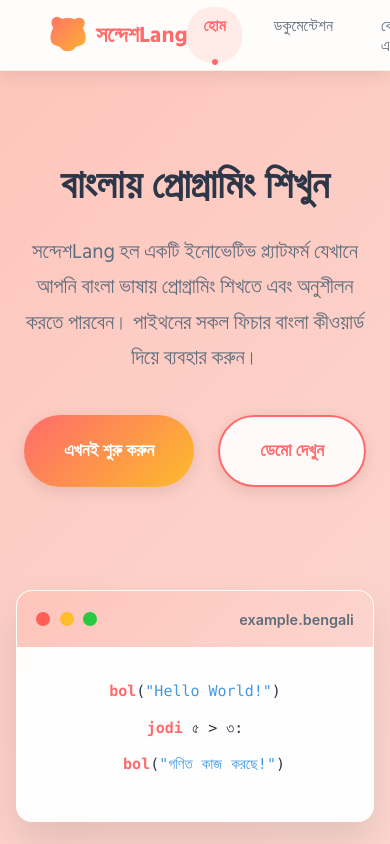
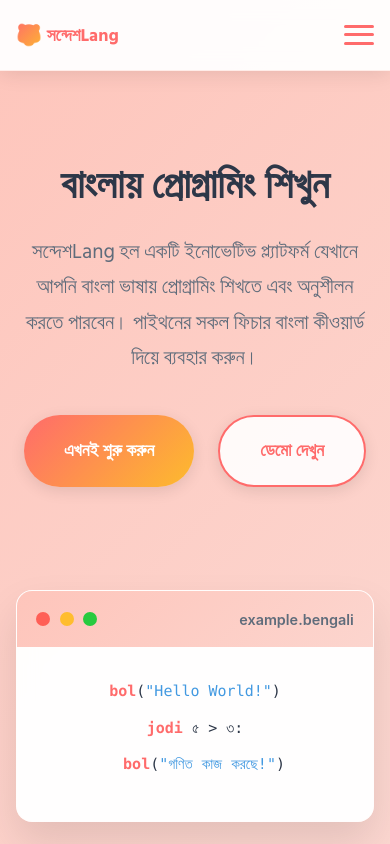
Before and after one commit to souvik4133x/Bengali-Compiler, a React (Create React App) app in the folder sondeshlang/: page / in a window 390 px wide. Shown: the top 844 px of the page. Built offline with nearby package versions, Linux system fonts and the light colour scheme.

Commit message:
made navbar for mobile responsive version

```diff
--- a/sondeshlang/src/components/NavBar.js
+++ b/sondeshlang/src/components/NavBar.js
@@ -1,38 +1,61 @@
-import React from 'react';
+import React, { useState } from 'react';
 import { Link, useLocation } from 'react-router-dom';
 import '../styles/NavBar.css';
 
 const Navbar = () => {
   const location = useLocation();
+  const [isMenuOpen, setIsMenuOpen] = useState(false);
+
+  const toggleMenu = () => {
+    setIsMenuOpen(!isMenuOpen);
+  };
+
+  const closeMenu = () => {
+    setIsMenuOpen(false);
+  };
 
   return (
     <nav className="navbar">
       <div className="nav-container">
-        <Link to="/" className="nav-brand">
+        <Link to="/" className="nav-brand" onClick={closeMenu}>
           <span className="brand-icon">🐯</span>
           সন্দেশLang
         </Link>
-        <div className="nav-menu">
+
+        {/* Hamburger menu for mobile */}
+        <button className="hamburger" onClick={toggleMenu}>
+          <span></span>
+          <span></span>
+          <span></span>
+        </button>
+
+        <div className={`nav-menu ${isMenuOpen ? 'active' : ''}`}>
+          <button className="close-menu" onClick={closeMenu}></button>
+
           <Link
             to="/"
             className={`nav-item ${location.pathname === '/' ? 'active' : ''}`}
+            onClick={closeMenu}
           >
             হোম
           </Link>
           <Link
             to="/docs"
             className={`nav-item ${location.pathname === '/docs' ? 'active' : ''}`}
+            onClick={closeMenu}
           >
             ডকুমেন্টেশন
           </Link>
           <Link
             to="/editor"
             className={`nav-item ${location.pathname === '/editor' ? 'active' : ''}`}
+            onClick={closeMenu}
           >
             কোড এডিটর
           </Link>
+
+
         </div>
-
       </div>
     </nav>
   );
--- a/sondeshlang/src/styles/NavBar.css
+++ b/sondeshlang/src/styles/NavBar.css
@@ -1,7 +1,7 @@
 .navbar {
   background: rgba(255, 255, 255, 0.95);
   backdrop-filter: blur(10px);
-  padding: 0 2rem;
+  padding: 0 1rem;
   box-shadow: 0 2px 20px rgba(0, 0, 0, 0.1);
   position: fixed;
   top: 0;
@@ -22,24 +22,51 @@
 .nav-brand {
   display: flex;
   align-items: center;
-  font-size: 1.8rem;
+  font-size: 1.5rem;
   font-weight: bold;
   color: #ff6b6b;
   text-decoration: none;
   font-family: 'Hind Siliguri', sans-serif;
+  z-index: 1001;
 }
 
 .brand-icon {
-  font-size: 2rem;
+  font-size: 1.8rem;
   margin-right: 0.5rem;
   background: linear-gradient(135deg, #ff6b6b, #fdbb2d);
   -webkit-background-clip: text;
   -webkit-text-fill-color: transparent;
 }
 
+/* Hamburger menu for mobile */
+.hamburger {
+  display: none;
+  flex-direction: column;
+  justify-content: space-around;
+  width: 30px;
+  height: 25px;
+  background: transparent;
+  border: none;
+  cursor: pointer;
+  padding: 0;
+  z-index: 1001;
+}
+
+.hamburger span {
+  width: 100%;
+  height: 3px;
+  background: #ff6b6b;
+  border-radius: 2px;
+  transition: all 0.3s ease;
+}
+
 .nav-menu {
   display: flex;
-  gap: 2rem;
+  gap: 1.5rem;
+  align-items: center;
+  list-style: none;
+  margin: 0;
+  padding: 0;
 }
 
 .nav-item {
@@ -50,6 +77,7 @@
   transition: all 0.3s ease;
   font-weight: 500;
   position: relative;
+  font-family: 'Hind Siliguri', sans-serif;
 }
 
 .nav-item:hover {
@@ -90,6 +118,8 @@
   cursor: pointer;
   transition: all 0.3s ease;
   font-weight: 600;
+  font-family: 'Hind Siliguri', sans-serif;
+  white-space: nowrap;
 }
 
 .nav-button:hover {
@@ -109,21 +139,79 @@
   box-shadow: 0 6px 20px rgba(255, 107, 107, 0.4);
 }
 
+/* Mobile Responsive Styles */
 @media (max-width: 768px) {
-  .nav-container {
+  .navbar {
     padding: 0 1rem;
   }
 
+  .hamburger {
+    display: flex;
+  }
+
   .nav-menu {
-    gap: 1rem;
+    position: fixed;
+    top: 0;
+    left: -100%;
+    width: 100%;
+    height: 100vh;
+    background: rgba(255, 255, 255, 0.98);
+    backdrop-filter: blur(10px);
+    flex-direction: column;
+    justify-content: center;
+    align-items: center;
+    gap: 2rem;
+    transition: left 0.3s ease;
+    z-index: 1000;
+  }
+
+  .nav-menu.active {
+    left: 0;
+  }
+
+  .nav-actions {
+    flex-direction: column;
+    gap: 1.5rem;
   }
 
   .nav-brand {
-    font-size: 1.4rem;
+    font-size: 1.3rem;
+  }
+
+  .brand-icon {
+    font-size: 1.5rem;
   }
 
   .nav-button {
-    padding: 0.5rem 1rem;
+    padding: 0.8rem 1.5rem;
+    font-size: 1rem;
+  }
+
+  /* Close button for mobile menu */
+  .close-menu {
+    position: absolute;
+    top: 20px;
+    right: 20px;
+    background: none;
+    border: none;
+    font-size: 2rem;
+    color: #ff6b6b;
+    cursor: pointer;
+  }
+}
+
+@media (max-width: 480px) {
+  .nav-brand {
+    font-size: 1.1rem;
+  }
+
+  .brand-icon {
+    font-size: 1.3rem;
+    margin-right: 0.3rem;
+  }
+
+  .nav-button {
+    padding: 0.6rem 1.2rem;
     font-size: 0.9rem;
   }
 }
```
Also changed, not shown: 1 other file (tests, documents, lock files or other folders).
